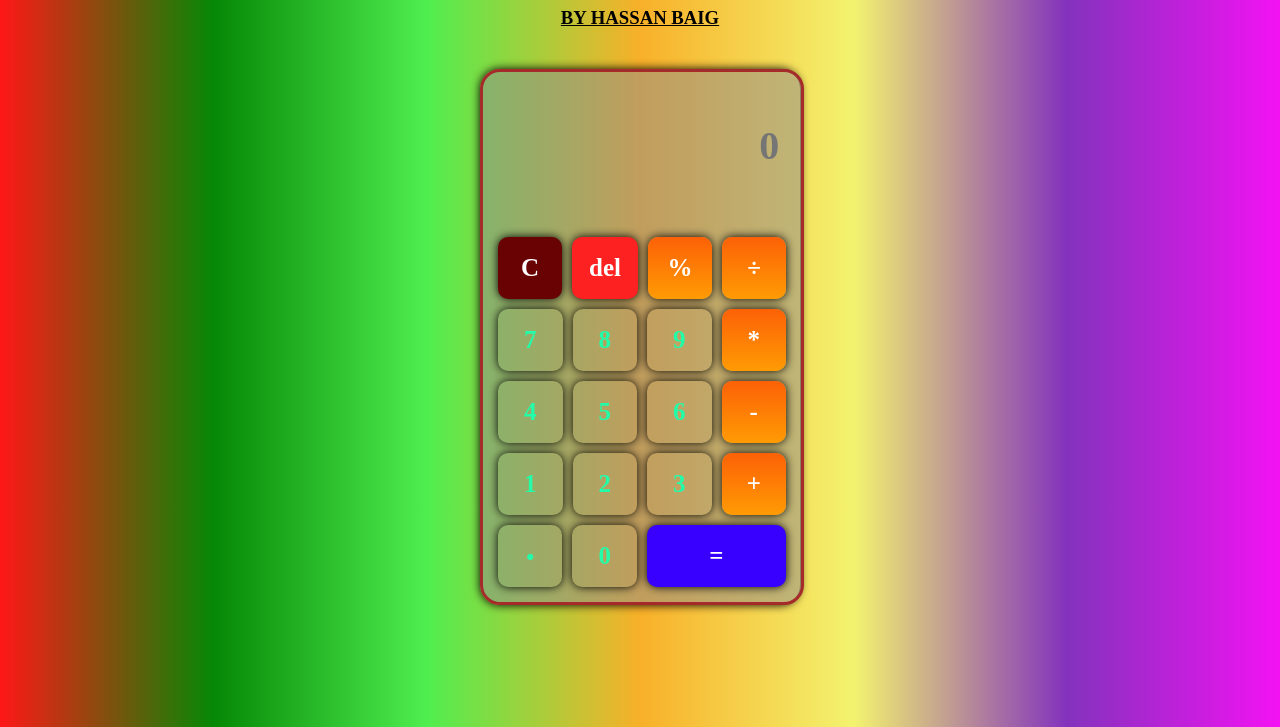
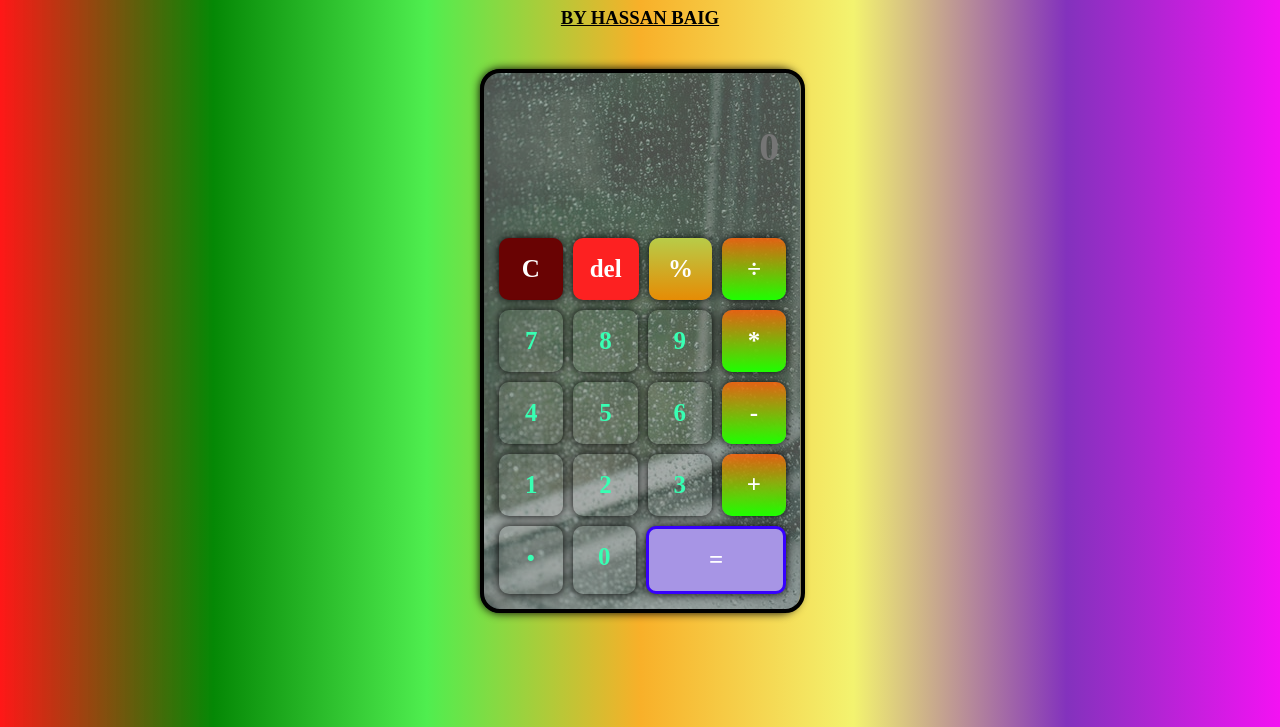
Before and after one commit to HassanAhmedBaig/Calculator-task, a plain HTML site: page index.html in a window 1280 px wide. Shown: the part 73-800 px from the top of the page. Drawn offline with Linux system fonts and the light colour scheme.

Commit message:
task done

```diff
--- a/index.html
+++ b/index.html
@@ -10,7 +10,7 @@
 </head>
 
 <body class="hello">
-    <h1><center><b> A BEAUTIFUL CALCULATOR OF TI-30X IIS </b></center></h1>
+    <h1><center><b> "A BEAUTIFUL CALCULATOR OF TI-30X IIS" </b></center></h1>
     <h3><center><b><u> BY HASSAN BAIG </u></b></center></h3>
     <div class="calculator">
         <div class="hh">
@@ -19,7 +19,7 @@
             <div class="buttonsRow">
                 <div class="red" onclick = "clearInput()">C</div>
                 <div class="lightRed" onclick=" lastDelete()">del</div>
-                <div  onclick = "calculation('%')" class="color">%</div>
+                <div  onclick = "calculation('%')" class="colorhi">%</div>
                 <div  onclick = "calculation('/')" class="color">&#247</div>
             </div>
             <div class="buttonsRow">
--- a/style.css
+++ b/style.css
@@ -6,11 +6,11 @@ body{
     background-image: radial-gradient(rgb(255, 255, 255),rgb(163, 152, 152));
 }
 .hh{
-    background-color: rgba(145, 142, 142, 0.527);
-    width: 298px;
+    background-color: rgba(143, 145, 142, 0.527);
+    width: 297px;
     padding: 10px;
     border-radius: 20px;
-    border: 3px solid brown;
+    border: 4px solid black;
 
 
 }
@@ -18,7 +18,7 @@ body{
     margin-top: 40px !important;
     width: 320px;
     margin: 0 auto;
-    background-image: url("images/backgr.jpg");
+    background-image: url("img1.jpg");
     border-radius: 20px;
     box-shadow: 0 0 10px black;
 }
@@ -62,7 +62,7 @@ body{
     border-radius: 10px;
     text-align: center;
     margin: 5px;
-    color: rgb(34, 253, 169);
+    color: rgb(56, 255, 179);
     transition: .3s;
     box-shadow: 0 0 10px black;
 
@@ -77,14 +77,20 @@ body{
     color: white !important;
 }
 .color{
-    background-image: linear-gradient(rgb(253, 97, 7),rgb(255, 155, 4)) !important;
+    background-image: linear-gradient(rgba(253, 97, 7, 0.849),rgb(30, 255, 0)) !important;
+    color: white !important;
+    /* box-shadow: 0 0 5px black; */
+}
+.colorhi{
+    background-image: linear-gradient(rgb(184, 204, 72),rgb(230, 140, 5)) !important;
     color: white !important;
     /* box-shadow: 0 0 5px black; */
 }
 
 .padding{
-    width:77.5% !important;
-    background-color: rgb(55, 0, 255)  !important;
+    width:76% !important;
+    background-color: rgb(167, 149, 229)  !important;
+    border: 3px solid rgb(55, 0, 255)  !important;;
     color: white !important;
     /* box-shadow: 0 0 5px black; */
 
```
Also changed, not shown: img1.jpg (added).
